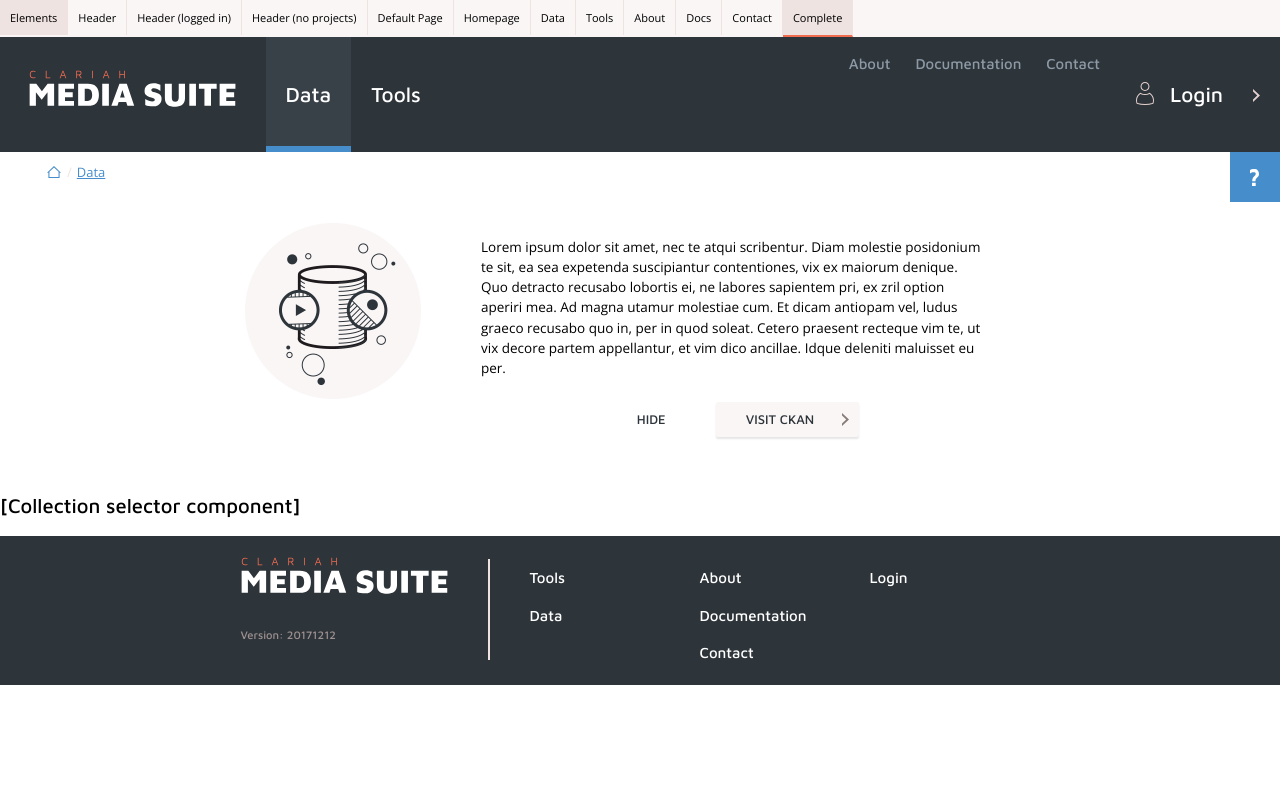
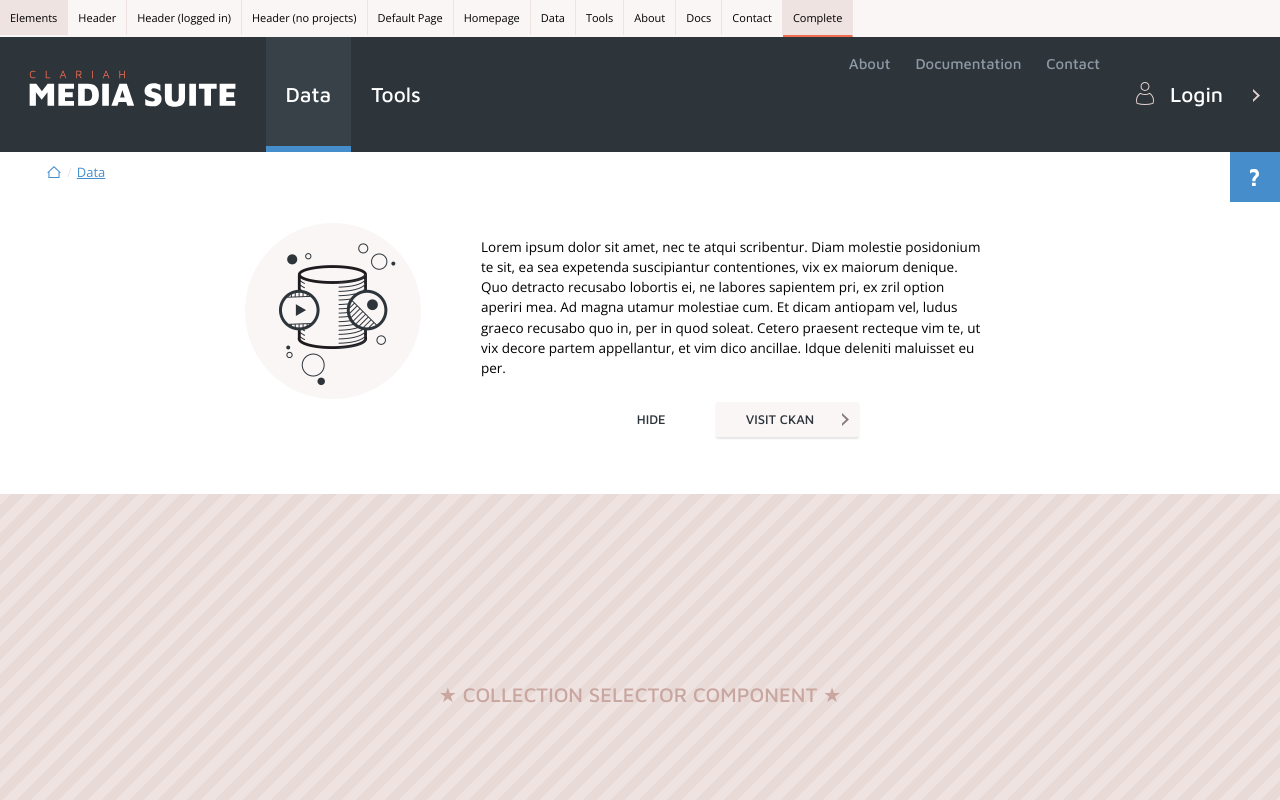
Before and after one commit to Frontwise/mediasuite-design, a React app: page / in a window 1280 px wide. Both pictures are taken after a click on the link "CHECK OUT THE DATA". Shown: the top 800 px of the page. Built offline with nearby package versions, Linux system fonts and the light colour scheme.

Commit message:
complete page navigation, data placeholder

```diff
--- a/src/components/Complete/Complete.js
+++ b/src/components/Complete/Complete.js
@@ -40,6 +40,13 @@ class Complete extends Component {
   }
 
   /**
+  * Component mounted; trigger hash change to load first page
+  */
+  componentDidMount(){
+    this.onHashChange();
+  }
+
+  /**
   * Get compoment for given page
   */
   getPage(page){
--- a/src/components/Data/Data.js
+++ b/src/components/Data/Data.js
@@ -40,7 +40,7 @@ class Data extends Component {
         </div>
 
         <div className="collection-selector-component">
-          <h2>[Collection selector component]</h2>
+          <h2>★ Collection selector component ★</h2>
         </div>
 
       </Page>
--- a/src/components/Data/Data.scss
+++ b/src/components/Data/Data.scss
@@ -2,4 +2,18 @@
   .content{
     @include infoBanner();
   }
+
+  .collection-selector-component{
+    background-color: $clGreyTint;
+    height: 400px;
+    text-align: center;
+    color: darken($clGreyTint, 20);
+    margin-bottom: 40px;
+    background: $texturePlaceholderUrl;
+
+    h2{
+      line-height: 400px;
+      text-transform: uppercase;
+    }
+  }
 }
```
Also changed, not shown: src/style/_images.scss (+10 -0 lines).
